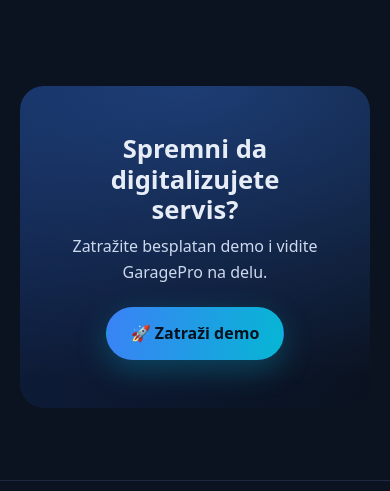
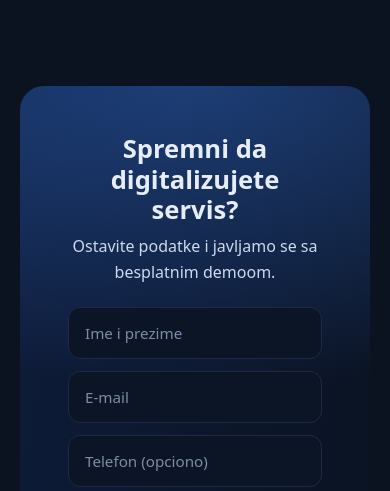
Before and after one commit to grga023/GaragePro, a Flask app: page / in a window 390 px wide; the page is wider, and only the part inside the window is pictured. Shown: the part 6009-6500 px from the top of that part. Run offline with Flask 3, Linux system fonts and the light colour scheme; data that the repository does not hold is empty; some libraries are stand-ins or nearby versions.

Commit message:
v1.3.0: landing contact form (replaces mailto), e-mailed to CONTACT_EMAIL
- Public POST /contact sends a demo request to CONTACT_EMAIL via the global
  mailbox, with Reply-To set to the sender so replies go straight to them.
- Landing CTAs now open an inline contact form (name/email/phone/shop/message)
  instead of mailto links; success/error banner via ?sent=ok|err.
- Honeypot + basic validation for spam; CSRF-protected form.
- send_email gains reply_to; email/contact.html template.

```diff
--- a/app/email_utils.py
+++ b/app/email_utils.py
@@ -46,7 +46,7 @@ def global_settings() -> dict:
 
 
 def send_email(to_addrs, subject: str, html_body: str, settings: dict = None,
-               bcc=None) -> None:
+               bcc=None, reply_to: str = None) -> None:
     s = settings or global_settings()
     host = s.get("host")
     if not host:
@@ -74,6 +74,8 @@ def send_email(to_addrs, subject: str, html_body: str, settings: dict = None,
     msg["Subject"] = subject
     msg["From"] = from_addr
     msg["To"] = ", ".join(to_addrs) if to_addrs else from_addr
+    if reply_to:
+        msg["Reply-To"] = reply_to
     msg.attach(MIMEText(html_body, "html", "utf-8"))
 
     port = int(s.get("port") or 587)
--- a/app/landing_content.py
+++ b/app/landing_content.py
@@ -109,8 +109,20 @@ LANDING = {
         ],
         "cta": {
             "title": "Spremni da digitalizujete servis?",
-            "subtitle": "Zatražite besplatan demo i vidite GaragePro na delu.",
+            "subtitle": "Ostavite podatke i javljamo se sa besplatnim demoom.",
             "button": "Zatraži demo",
+        },
+        "contact": {
+            "name": "Ime i prezime",
+            "email": "E-mail",
+            "phone": "Telefon (opciono)",
+            "shop": "Naziv servisa (opciono)",
+            "message": "Poruka",
+            "message_ph": "Recite nam ponešto o vašem servisu…",
+            "submit": "Pošalji upit",
+            "ok": "Hvala! Vaš upit je poslat — javljamo se uskoro.",
+            "err": "Došlo je do greške. Molimo pokušajte ponovo za koji trenutak.",
+            "privacy": "Vaše podatke ne delimo ni sa kim.",
         },
         "footer": {
             "tagline": "Softver za moderne auto servise.",
@@ -221,8 +233,20 @@ LANDING = {
         ],
         "cta": {
             "title": "Ready to digitise your shop?",
-            "subtitle": "Request a free demo and see GaragePro in action.",
+            "subtitle": "Leave your details and we'll get back to you with a free demo.",
             "button": "Request a demo",
+        },
+        "contact": {
+            "name": "Full name",
+            "email": "E-mail",
+            "phone": "Phone (optional)",
+            "shop": "Shop name (optional)",
+            "message": "Message",
+            "message_ph": "Tell us a bit about your shop…",
+            "submit": "Send request",
+            "ok": "Thanks! Your request was sent — we'll be in touch soon.",
+            "err": "Something went wrong. Please try again in a moment.",
+            "privacy": "We never share your data with anyone.",
         },
         "footer": {
             "tagline": "Software for modern auto repair shops.",
--- a/app/main.py
+++ b/app/main.py
@@ -37,6 +37,7 @@ def _render_landing(lang: str):
         site_url=site,
         contact_email=current_app.config.get("CONTACT_EMAIL", ""),
         now_year=date.today().year,
+        sent=request.args.get("sent"),
     )
 
 
@@ -54,6 +55,43 @@ def index_en():
     if current_user.is_authenticated:
         return redirect(url_for("main.dashboard"))
     return _render_landing("en")
+
+
+@main_bp.route("/contact", methods=["POST"])
+def contact():
+    """Handle the landing-page demo request form and e-mail it to CONTACT_EMAIL."""
+    from .email_utils import send_email
+
+    lang = request.form.get("lang", "sr")
+    back = url_for("main.index_en") if lang == "en" else url_for("main.index")
+
+    # Honeypot: bots fill the hidden 'website' field — pretend success, drop it.
+    if request.form.get("website"):
+        return redirect(f"{back}?sent=ok#contact")
+
+    name = request.form.get("name", "").strip()
+    email = request.form.get("email", "").strip()
+    phone = request.form.get("phone", "").strip()
+    shop = request.form.get("shop", "").strip()
+    message = request.form.get("message", "").strip()
+
+    if not name or "@" not in email or not message:
+        return redirect(f"{back}?sent=err#contact")
+
+    to_addr = current_app.config.get("CONTACT_EMAIL")
+    if not to_addr:
+        current_app.logger.warning("Kontakt forma: CONTACT_EMAIL nije podešen.")
+        return redirect(f"{back}?sent=err#contact")
+
+    html = render_template("email/contact.html", name=name, email=email,
+                           phone=phone, shop=shop, message=message)
+    try:
+        send_email([to_addr], f"GaragePro — upit za demo: {name}", html,
+                   reply_to=email)
+        return redirect(f"{back}?sent=ok#contact")
+    except Exception as exc:  # noqa: BLE001
+        current_app.logger.warning("Kontakt forma nije poslata: %s", exc)
+        return redirect(f"{back}?sent=err#contact")
 
 
 @main_bp.route("/robots.txt")
--- a/app/templates/landing.html
+++ b/app/templates/landing.html
@@ -185,6 +185,21 @@
     .band h2{font-size:clamp(1.6rem,3.4vw,2.3rem);font-weight:850;margin:0 0 8px}
     .band p{color:#cdd9ee;margin:0 0 22px}
 
+    /* Contact form */
+    .note{border-radius:12px;padding:12px 16px;margin:0 auto 16px;max-width:520px;font-weight:600}
+    .note.ok{background:rgba(34,197,94,.12);border:1px solid rgba(34,197,94,.4);color:#bbf7d0}
+    .note.err{background:rgba(239,68,68,.12);border:1px solid rgba(239,68,68,.4);color:#fecaca}
+    .cform{max-width:520px;margin:0 auto;text-align:left;display:flex;flex-direction:column;gap:12px}
+    .frow{display:flex;gap:12px}
+    @media(max-width:560px){.frow{flex-direction:column}}
+    .fin{width:100%;background:#0c1526;border:1px solid var(--line);border-radius:12px;color:var(--txt);
+      padding:.8rem 1rem;font-size:.95rem;font-family:inherit}
+    .fin:focus{outline:none;border-color:var(--brand2);box-shadow:0 0 0 3px rgba(6,182,212,.15)}
+    .fin::placeholder{color:#7c8cab}
+    .cform button{align-self:flex-start}
+    .privacy{color:var(--muted);font-size:.82rem;margin-top:2px}
+    .hp{position:absolute!important;left:-9999px!important;width:1px;height:1px;overflow:hidden}
+
     footer{border-top:1px solid var(--line);padding:34px 0;color:var(--muted)}
     .foot{display:flex;flex-wrap:wrap;gap:14px;justify-content:space-between;align-items:center}
 
@@ -206,7 +221,7 @@
     <div class="nav-right">
       <a class="lang" href="{{ c.switch_href }}">🌐 {{ c.switch_label }}</a>
       <a class="btn2 btn-ghost" href="{{ url_for('auth.login') }}">{{ c.nav.login }}</a>
-      <a class="btn2 btn-accent" href="mailto:{{ contact_email }}?subject=GaragePro%20demo">{{ c.nav.demo }}</a>
+      <a class="btn2 btn-accent" href="#contact">{{ c.nav.demo }}</a>
     </div>
   </div>
 </header>
@@ -218,7 +233,7 @@
     <h1 class="h1">{{ c.hero.title_1 }}<br><span class="grad-text">{{ c.hero.title_2 }}</span></h1>
     <p class="lead">{{ c.hero.subtitle }}</p>
     <div class="cta-row">
-      <a class="btn2 btn-primary2" href="mailto:{{ contact_email }}?subject=GaragePro%20demo">🚀 {{ c.hero.cta_primary }}</a>
+      <a class="btn2 btn-primary2" href="#contact">🚀 {{ c.hero.cta_primary }}</a>
       <a class="btn2 btn-ghost" href="{{ url_for('auth.login') }}">{{ c.hero.cta_secondary }} →</a>
     </div>
     <div class="chips">
@@ -329,13 +344,32 @@
   </div>
 </section>
 
-<!-- CTA -->
-<section>
-  <div class="wrap">
+<!-- CONTACT -->
+<section id="contact">
+  <div class="wrap" style="max-width:760px">
     <div class="band reveal">
       <h2>{{ c.cta.title }}</h2>
       <p>{{ c.cta.subtitle }}</p>
-      <a class="btn2 btn-primary2" href="mailto:{{ contact_email }}?subject=GaragePro%20demo">🚀 {{ c.cta.button }}</a>
+      {% if sent == 'ok' %}<div class="note ok">✅ {{ c.contact.ok }}</div>{% endif %}
+      {% if sent == 'err' %}<div class="note err">⚠️ {{ c.contact.err }}</div>{% endif %}
+      <form method="post" action="{{ url_for('main.contact') }}" class="cform">
+        <input type="hidden" name="csrf_token" value="{{ csrf_token() }}">
+        <input type="hidden" name="lang" value="{{ lang }}">
+        <div class="hp" aria-hidden="true">
+          <label>Website<input type="text" name="website" tabindex="-1" autocomplete="off"></label>
+        </div>
+        <div class="frow">
+          <input class="fin" type="text" name="name" required placeholder="{{ c.contact.name }}">
+          <input class="fin" type="email" name="email" required placeholder="{{ c.contact.email }}">
+        </div>
+        <div class="frow">
+          <input class="fin" type="text" name="phone" placeholder="{{ c.contact.phone }}">
+          <input class="fin" type="text" name="shop" placeholder="{{ c.contact.shop }}">
+        </div>
+        <textarea class="fin" name="message" rows="4" required placeholder="{{ c.contact.message_ph }}"></textarea>
+        <button class="btn2 btn-primary2" type="submit">🚀 {{ c.contact.submit }}</button>
+        <div class="privacy">🔒 {{ c.contact.privacy }}</div>
+      </form>
     </div>
   </div>
 </section>
@@ -344,7 +378,7 @@
   <div class="wrap foot">
     <div><span class="brand">🔧 Garage<span class="dot">Pro</span></span> — {{ c.footer.tagline }}</div>
     <div>
-      <a href="mailto:{{ contact_email }}">✉️ {{ c.footer.contact }}: {{ contact_email }}</a>
+      <a href="#contact">✉️ {{ c.footer.contact }}</a>
     </div>
     <div>© {{ now_year }} GaragePro · {{ c.footer.rights }}</div>
   </div>
```
Also changed, not shown: app/templates/email/contact.html (added, +16 -0 lines).
